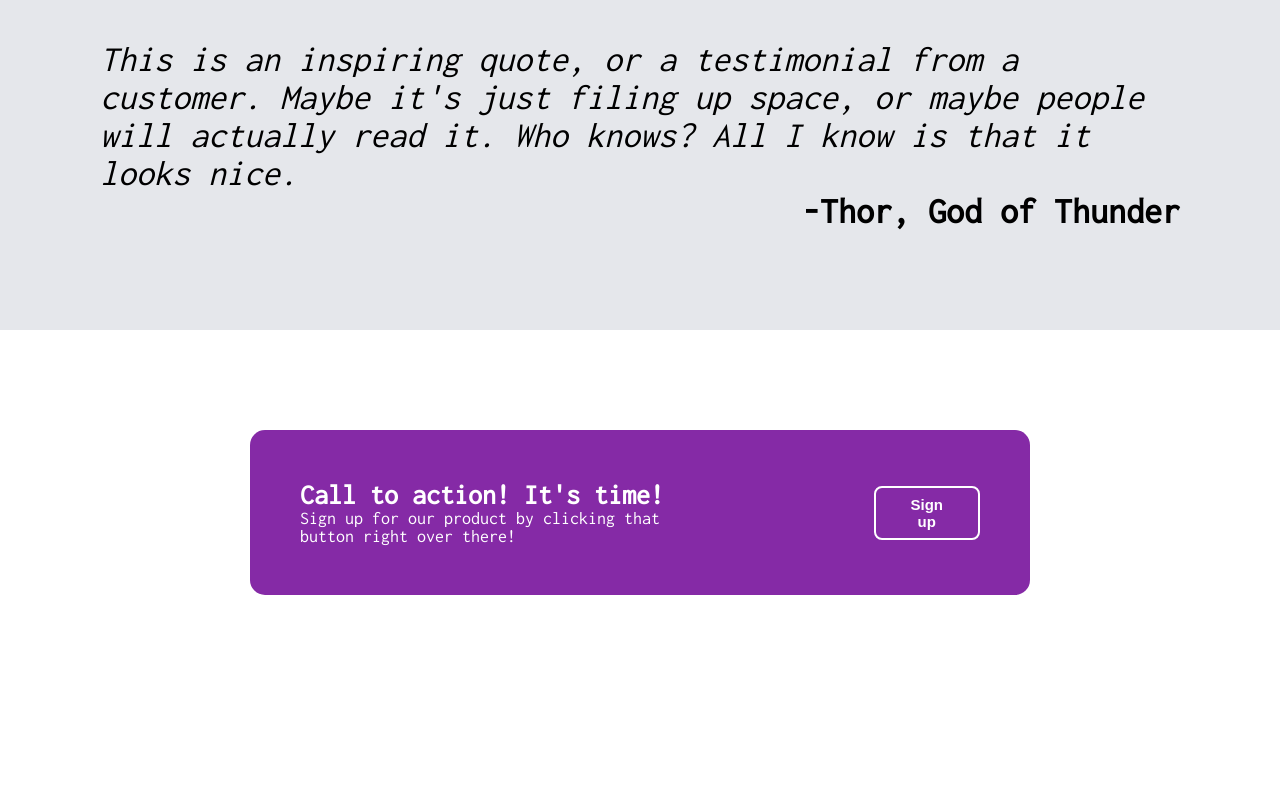
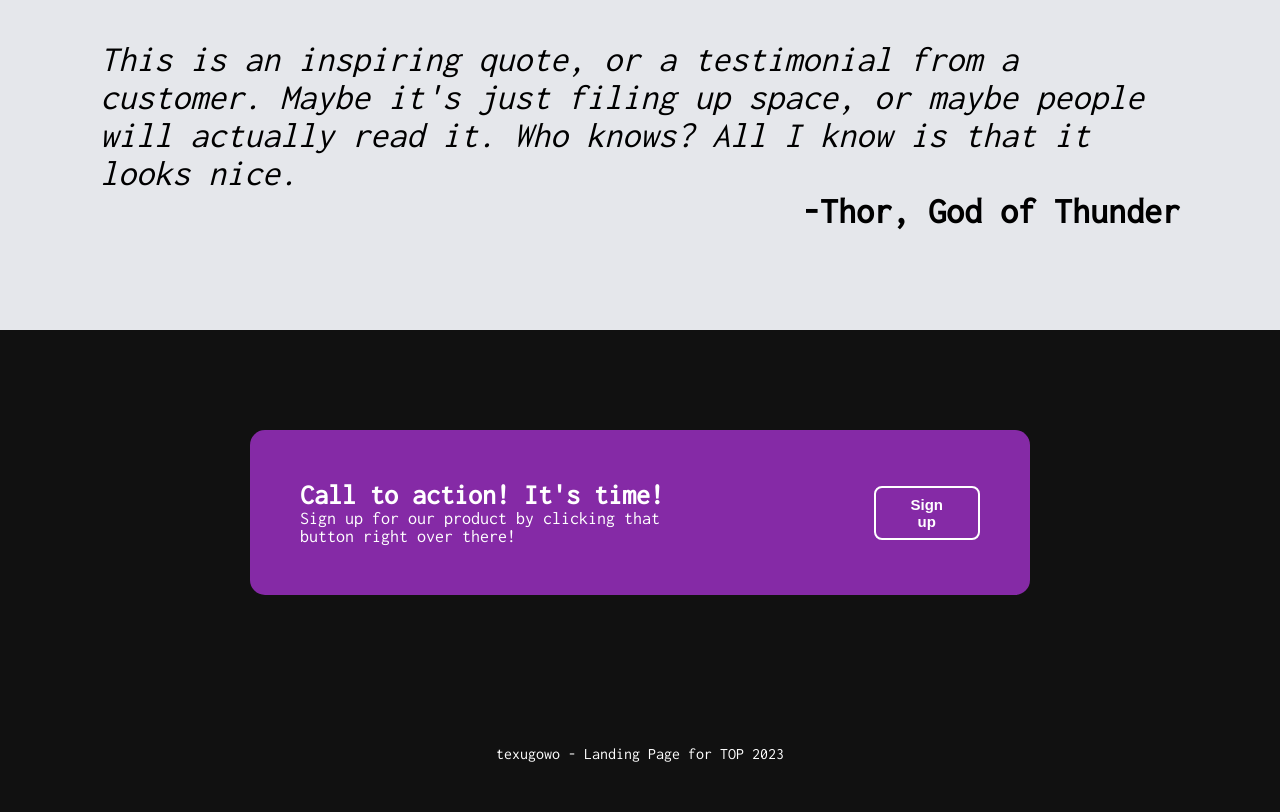
Before and after one commit to texugowo/odin-landing-page, a plain HTML site: page index.html in a window 1280 px wide. Shown: the part 1369-2181 px from the top of the page. Before the commit the page ends 2064 px from the top, so only its background shows below. Drawn offline with Linux system fonts and the light colour scheme.

Commit message:
Add footer

```diff
--- a/index.html
+++ b/index.html
@@ -68,5 +68,9 @@
         </div>
     </div>
    </div>
+
+   <div class="footer">
+    <div class="footertext">texugowo - Landing Page for TOP 2023</div>
+   </div>
 </body>
 </html>
--- a/style.css
+++ b/style.css
@@ -147,6 +147,7 @@ img {
 .action {
     justify-content:center;
     align-items: center;
+    background-color: #111111;
     color: white;
 }
 
@@ -173,3 +174,12 @@ img {
 .signup {
     font-size: 18px;
 }
+
+.footer {
+    padding: 50px;
+    display: flex;
+    text-align: center;
+    justify-content: center;
+    background-color: #111111;
+    color: white;
+}
```
